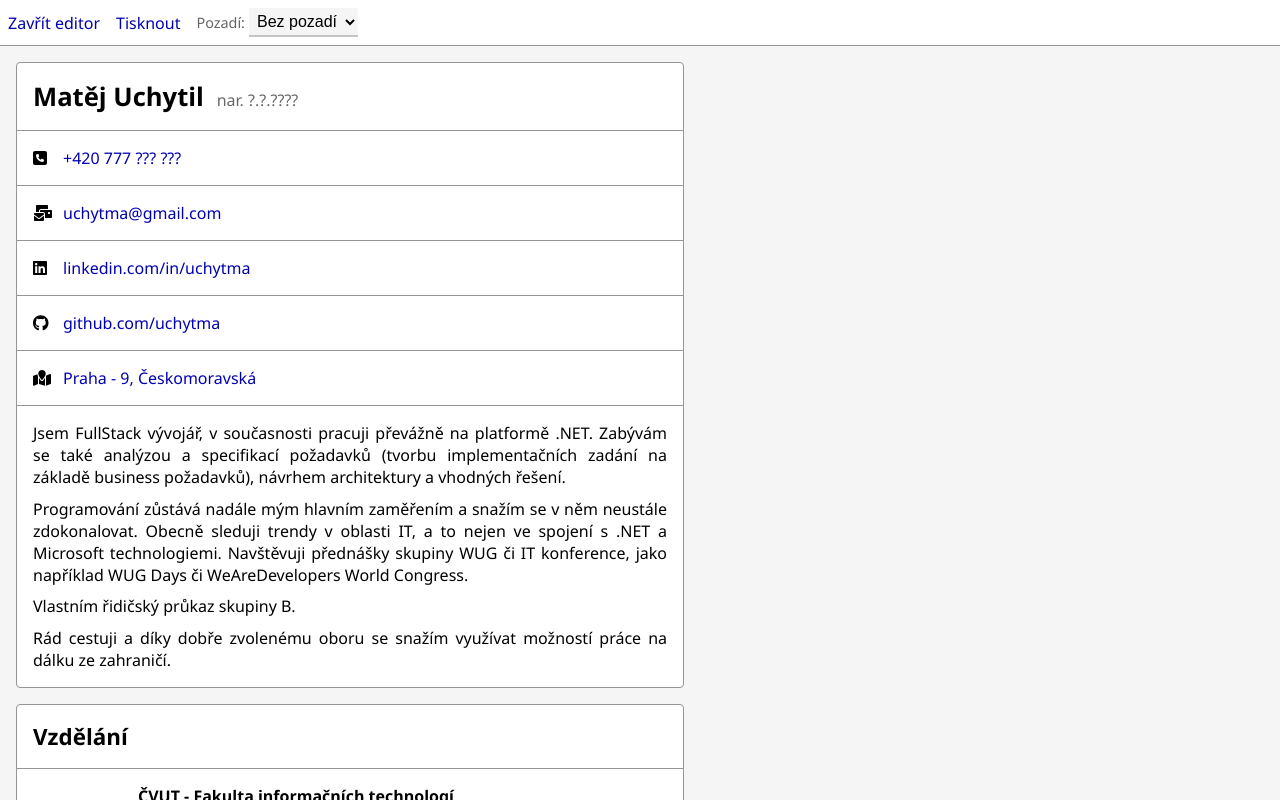
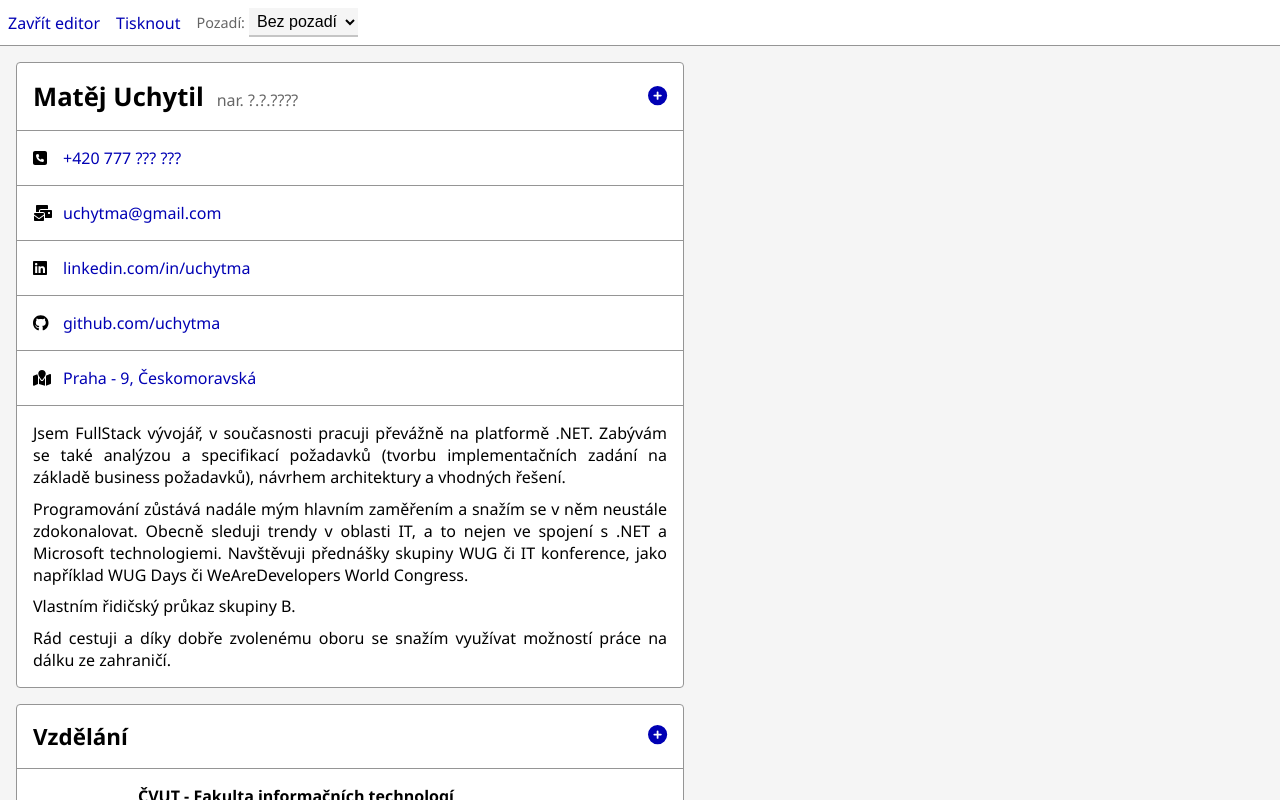
Before and after one commit to uchytma/easy-cv, a Vue app in the folder App/easy-cv/: page /app in a window 1280 px wide. Shown: the top 800 px of the page. Built offline with nearby package versions, Linux system fonts and the light colour scheme.

Commit message:
WIP: dropdown menu - add new section or item

```diff
--- a/App/easy-cv/src/components/atoms/BaseIcon.vue
+++ b/App/easy-cv/src/components/atoms/BaseIcon.vue
@@ -30,6 +30,8 @@ const iconClass = computed(() => {
       return "fa-solid fa-circle-chevron-up";
     case Icon.Down:
       return "fa-solid fa-circle-chevron-down";
+    case Icon.Plus:
+      return "fa-solid fa-plus-circle";
     default:
       return null;
   }
--- a/App/easy-cv/src/components/molecules/CvItemSectionHeader.vue
+++ b/App/easy-cv/src/components/molecules/CvItemSectionHeader.vue
@@ -1,13 +1,47 @@
 <template>
-  <header class="section-header cv-item-padding" :id="`item_${props.sectionHeader.guid}`">
-    <HeaderText :size="props.sectionHeader.size"> {{ props.sectionHeader.title }}</HeaderText>
-    <span class="muted">{{ props.sectionHeader.subtitle }}</span>
+  <header class="cv-item-padding section-wrapper" :id="`item_${props.sectionHeader.guid}`">
+    <div class="section-header">
+      <HeaderText :size="props.sectionHeader.size"> {{ props.sectionHeader.title }}</HeaderText>
+      <span class="muted">{{ props.sectionHeader.subtitle }}</span>
+    </div>
+    <div class="actions-section">
+      <a href="javascript:void(0)" @click.stop="toggleMenuVisible">
+        <BaseIcon class="icon" :icon="Icon.Plus" />
+
+        <div class="dropdown" :class="{ showed: menuVisible }">
+          <div class="dropdown-content">
+            <a class="hoverable" href="javascript:void(0)">Přidat sekci nad</a>
+            <a class="hoverable" href="javascript:void(0)">Přidat sekci pod</a>
+            <a class="hoverable" href="javascript:void(0)">Přidat text</a>
+            <a class="hoverable" href="javascript:void(0)">Přidat dlouhý text</a>
+            <a class="hoverable" href="javascript:void(0)">Přidat panel</a>
+          </div>
+        </div>
+      </a>
+    </div>
   </header>
 </template>
 
 <script lang="ts" setup>
+import { Icon } from "@/services/commonTypes/icons";
+import { ref } from "vue";
 import type { CvModelSectionHeader } from "@/services/cvModel/cvModel";
 import HeaderText from "../atoms/BaseHeaderText.vue";
+import BaseIcon from "../atoms/BaseIcon.vue";
+
+const menuVisible = ref(false);
+
+function toggleMenuVisible(): void {
+  menuVisible.value = !menuVisible.value;
+}
+
+function closeMenuIfOpened(): void {
+  if (menuVisible.value) {
+    menuVisible.value = false;
+  }
+}
+
+window.addEventListener("click", closeMenuIfOpened);
 
 const props = defineProps<{
   sectionHeader: CvModelSectionHeader;
@@ -15,10 +49,52 @@ const props = defineProps<{
 </script>
 
 <style lang="css" scoped>
+.dropdown {
+  position: relative;
+}
+
+.dropdown > .dropdown-content {
+  display: none;
+}
+
+.dropdown.showed > .dropdown-content {
+  position: absolute;
+  background-color: white;
+  min-width: 180px;
+  right: 0;
+  box-shadow: 0px 8px 16px 0px rgba(0, 0, 0, 0.2);
+  z-index: 1;
+  display: flex;
+  flex-direction: column;
+  margin-top: 0.5rem;
+}
+
+.dropdown-content > * {
+  padding: calc(var(--base-gap) * 0.5) calc(var(--base-gap) * 1);
+  justify-self: stretch;
+  text-align: center;
+}
+
+.dropdown-content > *:not(:last-child) {
+  border-bottom: 1px solid var(--color-lines);
+}
+
 .section-header {
   display: flex;
   flex-direction: row;
   align-items: baseline;
   gap: 0.8rem;
+  flex-grow: 1;
+}
+
+.section-wrapper {
+  display: flex;
+  flex-direction: row;
+  gap: var(--base-gap);
+  align-items: center;
+}
+
+.icon {
+  font-size: 1.2rem;
 }
 </style>
--- a/App/easy-cv/src/main.ts
+++ b/App/easy-cv/src/main.ts
@@ -17,6 +17,7 @@ import {
   faTrashCan,
   faCircleChevronUp,
   faCircleChevronDown,
+  faPlusCircle,
 } from "@fortawesome/free-solid-svg-icons";
 import { faLinkedin, faGithub } from "@fortawesome/free-brands-svg-icons";
 
@@ -29,7 +30,8 @@ library.add(
   faXmark,
   faTrashCan,
   faCircleChevronUp,
-  faCircleChevronDown
+  faCircleChevronDown,
+  faPlusCircle
 );
 
 import { useMainAppStore } from "@/stores/mainApp";
--- a/App/easy-cv/src/services/commonTypes/icons.ts
+++ b/App/easy-cv/src/services/commonTypes/icons.ts
@@ -8,6 +8,7 @@ export enum Icon {
   Trash = "Trash",
   Up = "Up",
   Down = "Down",
+  Plus = "Plus",
 }
 
 export const IconLabels = new Map<string, string>([
@@ -20,6 +21,7 @@ export const IconLabels = new Map<string, string>([
   [Icon.Trash, "Popelnice"],
   [Icon.Up, "Nahoru"],
   [Icon.Down, "Dolů"],
+  [Icon.Plus, "Plus"],
 ]);
 
 export const iconOptions = Object.keys(Icon).map((key) => ({ value: key, text: IconLabels.get(key) ?? "??" }));
```
